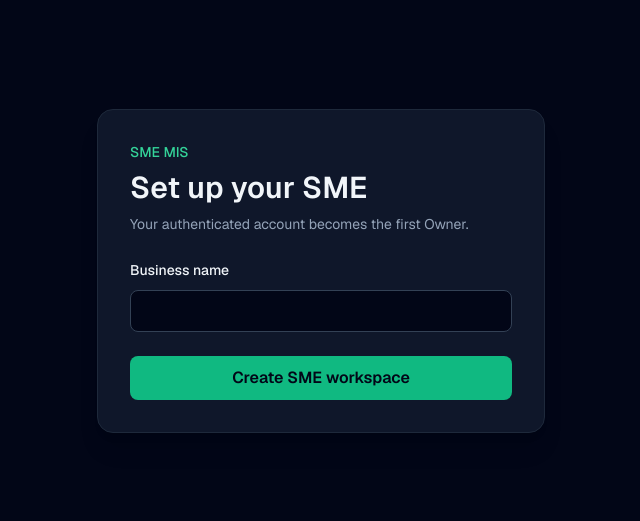
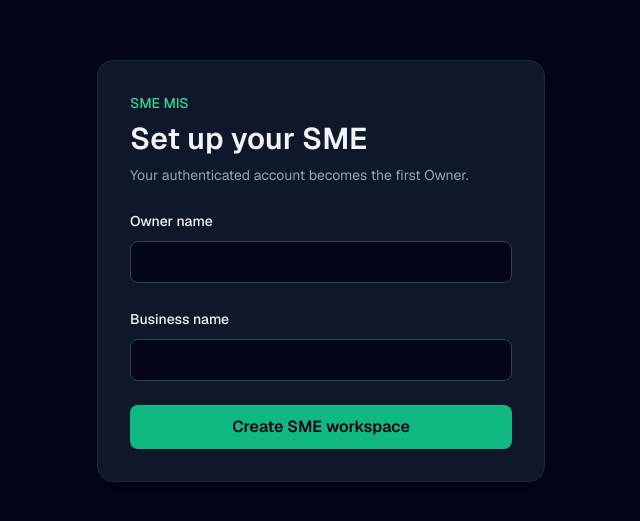
Before and after one commit to fanmade2999-bit/sme-mis, a Next.js app: page /setup in a window 1280 px wide. Shown: the part 129-650 px from the top of the page, without its empty margins (319-959 px from the left). Built offline with nearby package versions, Linux system fonts and the light colour scheme; no server answers.

Commit message:
fix: capture owner name during SME setup

```diff
--- a/app/setup/page.tsx
+++ b/app/setup/page.tsx
@@ -7,6 +7,7 @@ import { createClient } from "@/lib/supabase/client";
 export default function SetupPage() {
   const router = useRouter();
   const supabase = createClient();
+  const [fullName, setFullName] = useState("");
   const [businessName, setBusinessName] = useState("");
   const [error, setError] = useState("");
   const [loading, setLoading] = useState(false);
@@ -18,6 +19,7 @@ export default function SetupPage() {
 
     const { error: bootstrapError } = await supabase.rpc("bootstrap_sme_owner", {
       p_business_name: businessName.trim(),
+      p_full_name: fullName.trim(),
     });
 
     if (bootstrapError) {
@@ -38,6 +40,18 @@ export default function SetupPage() {
           <h1 className="mt-2 text-3xl font-semibold">Set up your SME</h1>
           <p className="mt-2 text-sm text-slate-400">Your authenticated account becomes the first Owner.</p>
         </div>
+
+        <label className="block space-y-2">
+          <span className="text-sm font-medium">Owner name</span>
+          <input
+            value={fullName}
+            onChange={(event) => setFullName(event.target.value)}
+            type="text"
+            autoComplete="name"
+            required
+            className="w-full rounded-lg border border-slate-700 bg-slate-950 px-3 py-2 outline-none ring-emerald-500 focus:ring-2"
+          />
+        </label>
 
         <label className="block space-y-2">
           <span className="text-sm font-medium">Business name</span>
```
